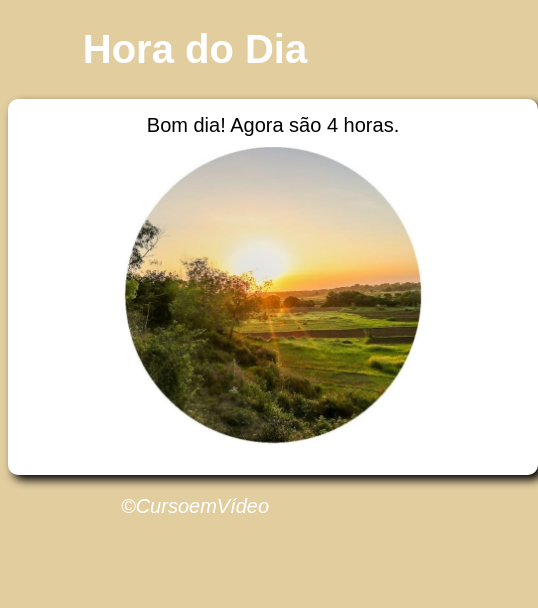
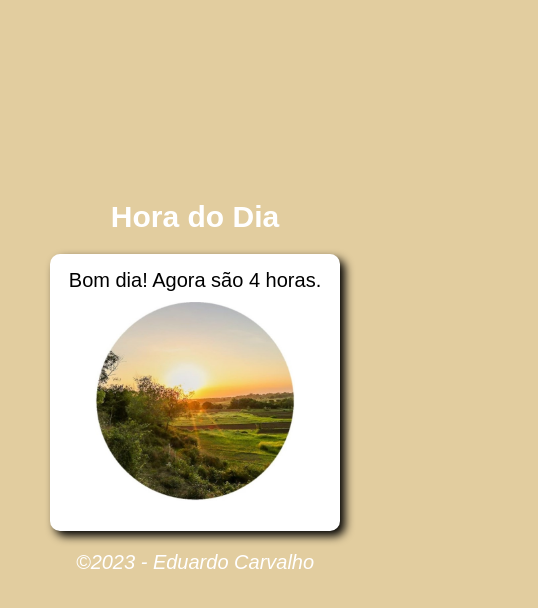
Before and after one commit to eduardocarvalho05/pagina-hora-do-dia, a plain HTML site: page index.html in a window 390 px wide. Shown: the whole page, 538 px wide, since content can reach past the window. Drawn offline with Linux system fonts and the light colour scheme.

Commit message:
deixando responsivo

```diff
--- a/index.html
+++ b/index.html
@@ -10,6 +10,7 @@
 </head>
 
 <body onload="carregar()">
+    <main>
         <header>
             <h1>Hora do Dia</h1>
         </header>
@@ -22,8 +23,9 @@
             </div>
         </section>
         <footer>
-        <p>&copy;CursoemVídeo</p>
+            <p>&copy;2023 - Eduardo Carvalho</p>
         </footer>
+    </main>
     <script src="./index.js"></script>
 </body>
 
--- a/style.css
+++ b/style.css
@@ -1,7 +1,9 @@
 body {
     background-color: rgb(0, 79, 128);
     font: normal 15pt arial;
+    margin-top: 200px;
 }
+
 
 header {
     color: white;
@@ -29,6 +31,27 @@ footer {
     text-align: center;
     font-style: italic;
 }
-#id567{
+
+#id567 {
     color: rgba(0, 0, 0, 0.488);
 }
+
+@media (max-width:580px) {
+    section {
+        width: 350px;
+    }
+}
+
+@media (max-width: 420px) {
+    header {
+        font-size: 15px;
+    }
+
+    section {
+        width: 260px;
+    }
+
+    img {
+        width: 200px;
+    }
+}
```
Lines whose indentation alone changed are shown as unchanged.
